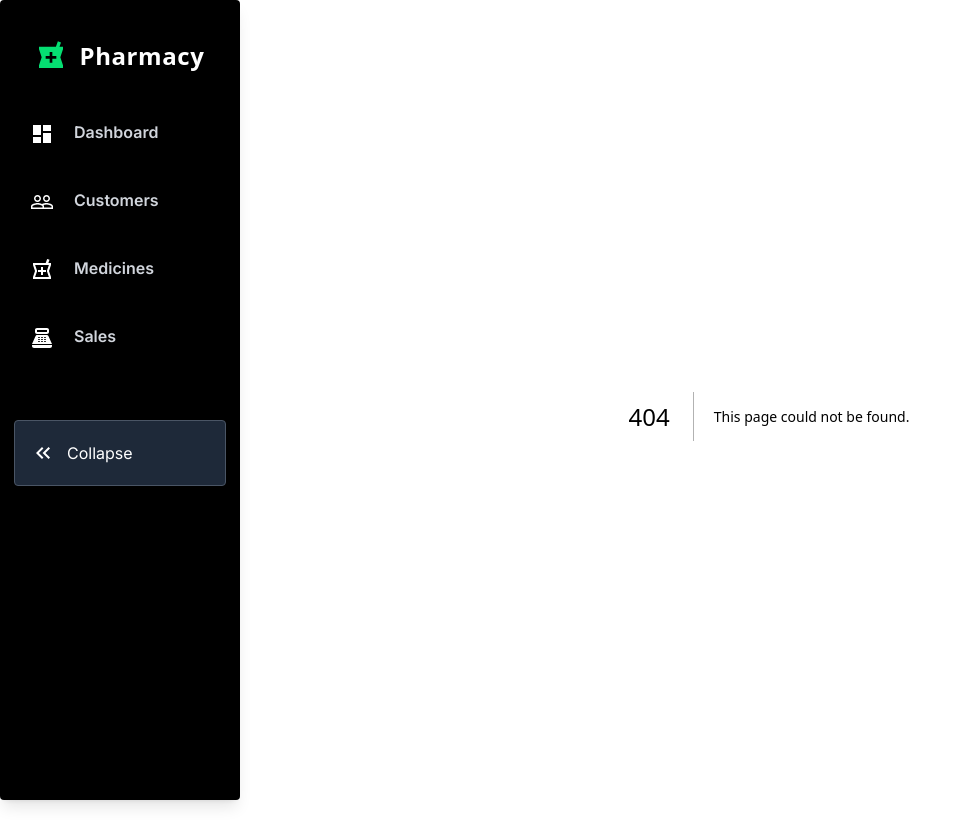
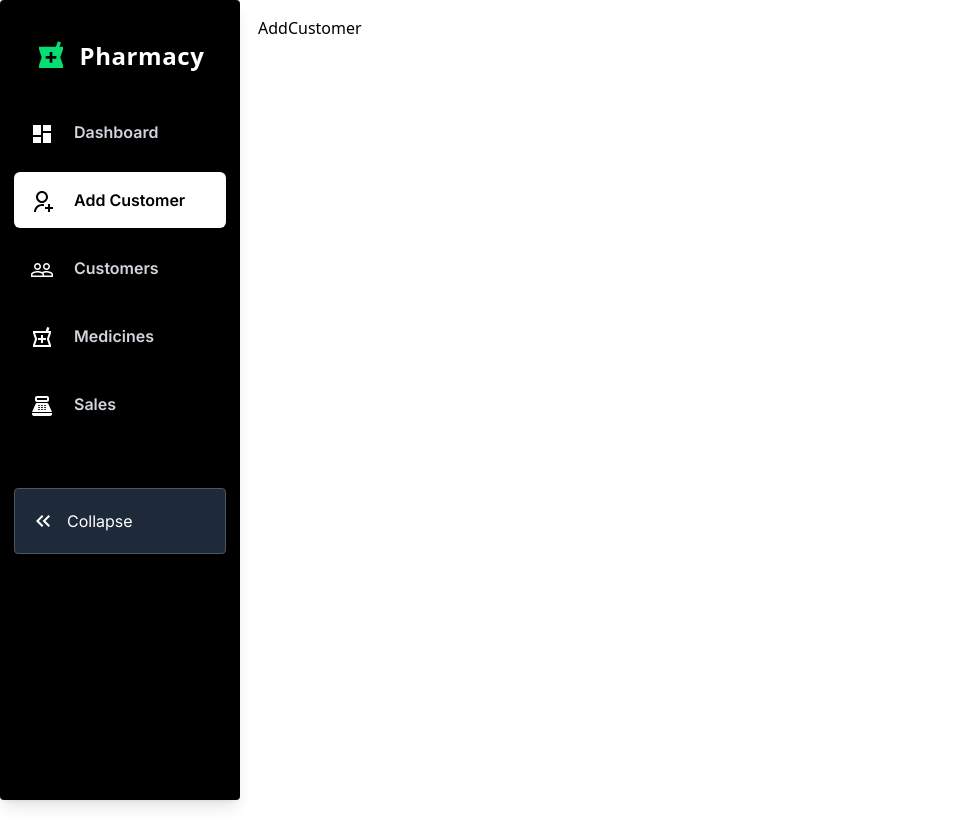
Before and after one commit to EasinTanvir/medicine-dashboard, a Next.js app: page /add-customer in a window 1280 px wide. Before the commit this address had no page. Shown: the whole page, without its empty margins (0-972 px from the left). After the commit the page ends 800 px from the top, so only its background shows below. Built offline with nearby package versions, Linux system fonts and the light colour scheme; a web font is replaced by a local one.

Commit message:
add route

```diff
--- a/package.json
+++ b/package.json
@@ -9,10 +9,12 @@
     "lint": "eslint"
   },
   "dependencies": {
+    "axios": "^1.13.2",
     "framer-motion": "^12.23.24",
     "next": "16.0.1",
     "react": "19.2.0",
     "react-dom": "19.2.0",
+    "react-hook-form": "^7.66.0",
     "react-icons": "^5.5.0"
   },
   "devDependencies": {
--- a/src/app/(dashboard)/page.js
+++ b/src/app/add-customer/page.js
@@ -1,12 +1,12 @@
-import Dashboard from "@/components/pageSection/dashboard/Dashboard";
 import React from "react";
+import AddCustomer from "@/components/pageSection/addCustomer/AddCustomer";
 
-const DashBoardPage = () => {
+const CustomersPage = () => {
   return (
     <div>
-      <Dashboard />
+      <AddCustomer />
     </div>
   );
 };
 
-export default DashBoardPage;
+export default CustomersPage;
--- /dev/null
+++ b/src/components/pageSection/addCustomer/AddCustomer.jsx
@@ -0,0 +1,7 @@
+import React from "react";
+
+const AddCustomer = () => {
+  return <div>AddCustomer</div>;
+};
+
+export default AddCustomer;
--- /dev/null
+++ b/src/components/pageSection/customers/Customers.jsx
@@ -0,0 +1,7 @@
+import React from "react";
+
+const Customers = () => {
+  return <div>Customers</div>;
+};
+
+export default Customers;
--- a/src/libs/sidebarLinks.js
+++ b/src/libs/sidebarLinks.js
@@ -5,13 +5,19 @@ import {
   MdPointOfSale,
   MdPeopleOutline,
 } from "react-icons/md";
-
+import { RiUserAddLine } from "react-icons/ri";
 export const sidebarItems = [
   {
     key: "dashboard",
     label: "Dashboard",
     href: "/",
     icon: <MdDashboard className="w-6 h-6" />,
+  },
+  {
+    key: "AddCustomer",
+    label: "Add Customer",
+    href: "/add-customer",
+    icon: <RiUserAddLine className="w-6 h-6" />,
   },
   {
     key: "customers",
```
Also changed, not shown: 1 other file (tests, documents, lock files or other folders).
